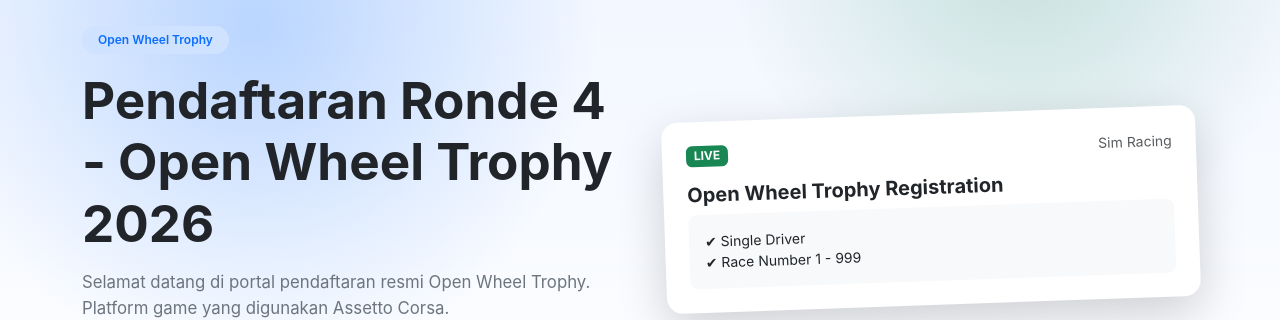
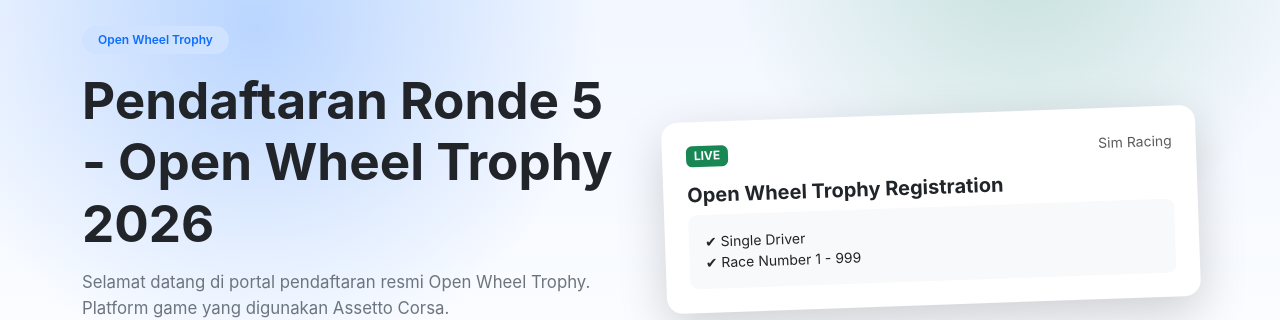
Before and after one commit to rkhaidir/owt-registration, a React (Vite) app: page / in a window 1280 px wide. Shown: the part 190-510 px from the top of the page. Built offline with nearby package versions, Linux system fonts and the light colour scheme; no server answers.

Commit message:
Update hero title for Round 5 registration

```diff
--- a/src/i18n/translations.js
+++ b/src/i18n/translations.js
@@ -6,7 +6,7 @@
     navInfo: "Info",
     langLabel: "Bahasa",
     heroBadge: "Open Wheel Trophy",
-    heroTitle: "Pendaftaran Ronde 4 - Open Wheel Trophy 2026",
+    heroTitle: "Pendaftaran Ronde 5 - Open Wheel Trophy 2026",
     heroDesc:
       "Selamat datang di portal pendaftaran resmi Open Wheel Trophy. Platform game yang digunakan Assetto Corsa.",
     formTitle: "Form Pendaftaran",
@@ -69,7 +69,7 @@
     navInfo: "Info",
     langLabel: "Language",
     heroBadge: "Open Wheel Trophy",
-    heroTitle: "Round 4 Registration - Open Wheel Trophy 2026",
+    heroTitle: "Round 5 Registration - Open Wheel Trophy 2026",
     heroDesc:
       "Welcome to the official 1H Trophy registration portal. The gaming platform used is Assetto Corsa.",
     formTitle: "Registration Form",
```
